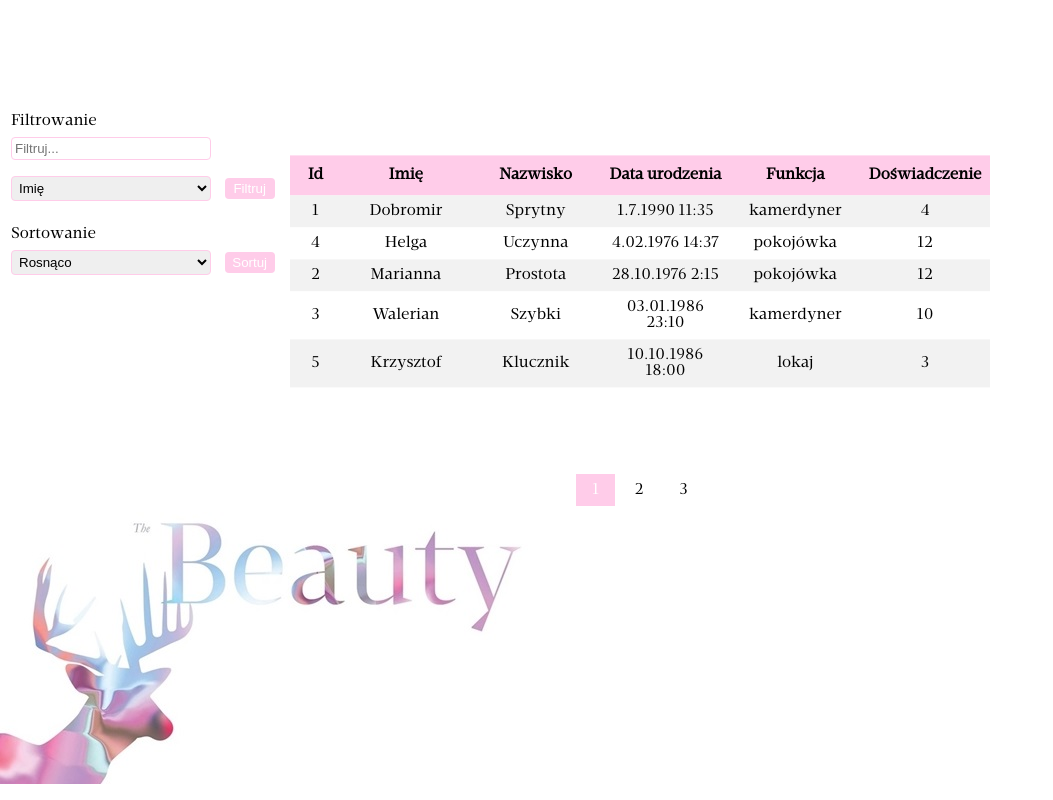
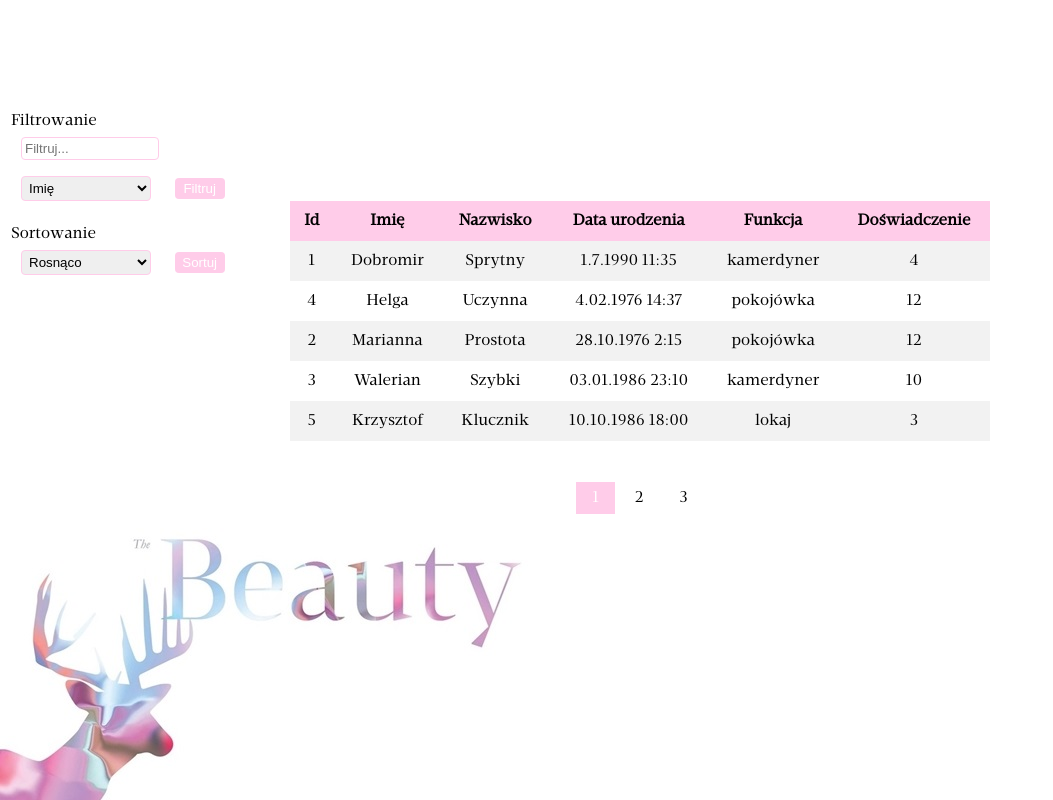
Before and after one commit to mebemary/theBeautyChilid, a website built with webpack: page The Beauty 2017/index.html in a window 1280 px wide. Shown: the whole page, without its empty margins (0-1053 px from the left). Built offline with nearby package versions, Linux system fonts and the light colour scheme.

Commit message:
Styles and code improvement
Final touch with styles and making the code more clear

```diff
--- a/The Beauty 2017/index.html
+++ b/The Beauty 2017/index.html
@@ -8,7 +8,6 @@
         </div>
         <script src="./bundle.js"></script>
         <form>
-                <form1>
                 <script>
                         function toggle() {
                         var text1 = document.getElementById("textField");
@@ -20,16 +19,15 @@
                                 text1.placeholder = "Od...";
                                 text2.placeholder = "Do...";
                                 text2.style.visibility = "visible";
-                        }else if (selected === "dateOfBirth") {
+                        } else if (selected === "dateOfBirth") {
                                 text1.placeholder = "Od: dd.mm.rrrr";
                                 text2.placeholder = "Do: dd.mm.rrrr";
                                 text2.style.visibility = "visible";
-                        }
-                        else {
+                        } else {
                                 text1.placeholder = "Filtruj...";
                                 text2.style.visibility = "hidden";
+                                }
                         }
-                }
                 </script>
                 <div>Filtrowanie</div>
                 <input type="text" id="textField" placeholder="Filtruj...">
@@ -43,7 +41,6 @@
                         <option value="dateOfBirth">Data urodzenia</option>
                 </select>
                 <input id="filter" type="button" value="Filtruj">
-                </form1>
         </form>
         <form>
                 <br>
@@ -58,7 +55,7 @@
 
         <table id="dataTable">
                 <tr>
-                        <th style="width: 7%;">Id</th>
+                        <th>Id</th>
                         <th>Imię</th>
                         <th>Nazwisko</th>
                         <th>Data urodzenia</th>
@@ -66,6 +63,7 @@
                         <th>Doświadczenie</th>
                 </tr>
         </table>
+
         <form style="text-align:center">
                 <a id="pageOne" class="active">1</a>
                 <a id="pageTwo">2</a>
--- a/The Beauty 2017/src/index.js
+++ b/The Beauty 2017/src/index.js
@@ -105,8 +105,8 @@ function filterWord (array, val, param) {
         } else if (param === "function") {
             temp = array[i].function;
         }
-        //if it's similar to anything in an array, it's pushed to a result array
-        if(temp.match(val)) {
+        //if it's similar to anything in an array, it's pushed to a result array (case insensitive)
+        if(temp.toLowerCase().match(val)) {
             tempArray.push(array[i]);
             }
         }
--- a/The Beauty 2017/styles/styles.css
+++ b/The Beauty 2017/styles/styles.css
@@ -5,22 +5,23 @@
 
 body {
         background-image:url("../img/img.jpg");
+        background-repeat: no-repeat;
+        background-position: left bottom;
+        background-attachment: fixed;
         font-family: Velino;
     }
 
 #dataTable {
         text-align: center;
-        table-layout: fixed;
         margin-left: auto;
         margin-right: auto;
         border-collapse: collapse;
         width: 700px;
-        transform: translate(0, -30%);
+        transform: translate(0, -10%);
 }
 
 #dataTable td {
-        padding: 8px;
-        width: 300px;
+        padding: 12px 12px;
 }
 
 #dataTable tr:hover {
@@ -37,20 +38,17 @@ tr:nth-child(odd) {
 
 #dataTable th {
         font-weight: bold;
-        padding-top: 12px;
-        padding-bottom: 12px;
         text-align: center;
+        padding: 12px 12px;
         background-color: #ffcce9;
 }
 
 input[type=text], select {
-        width: 200px;
+        width: 130px;
         padding: 3px 3px;
-        margin: 8px 0;
-        display: inline-block;
+        margin: 8px 10px;
         border: 1px solid #ffcce9;
         border-radius: 4px;
-        box-sizing: border-box;
 }
 
 input[type=button] {
```
